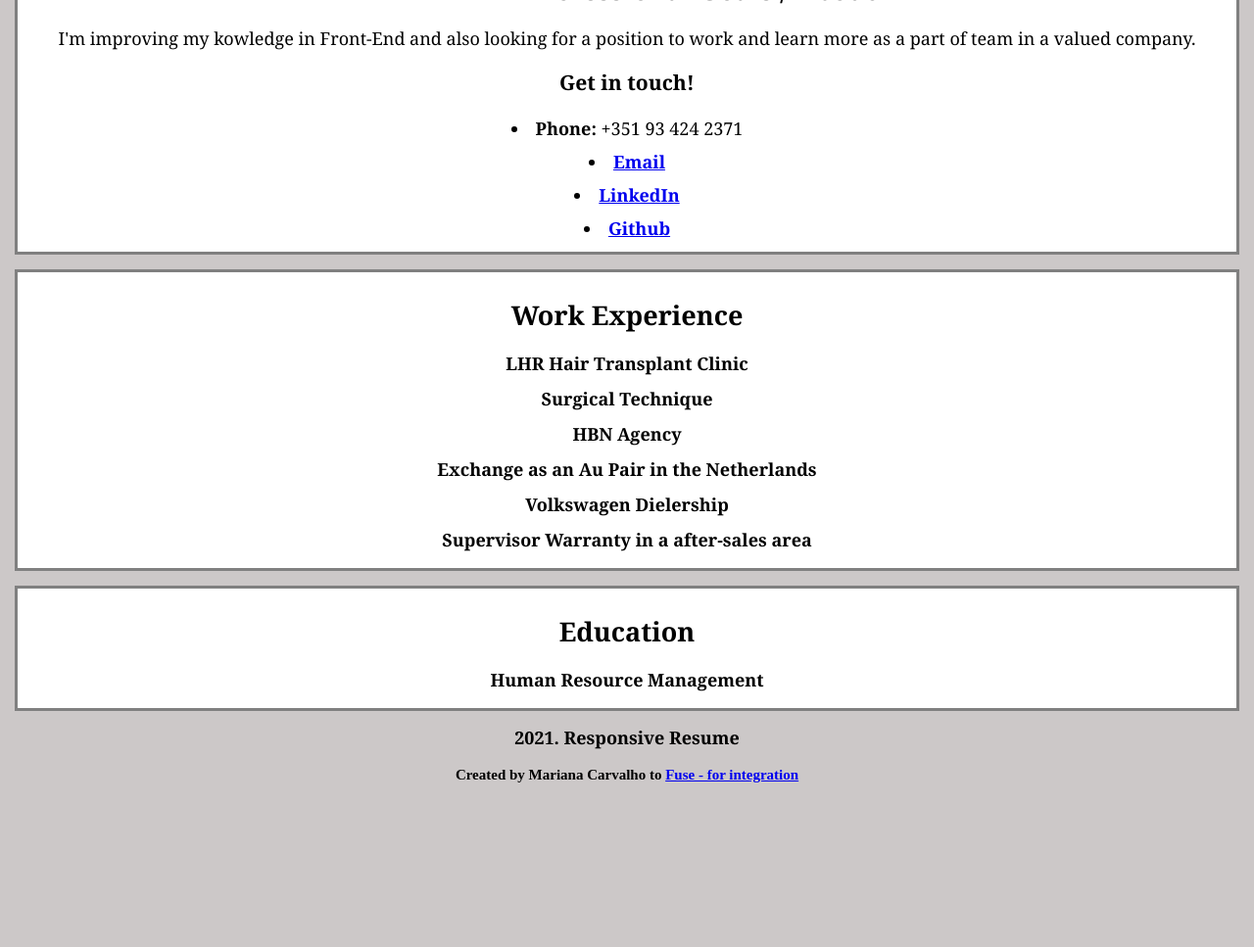
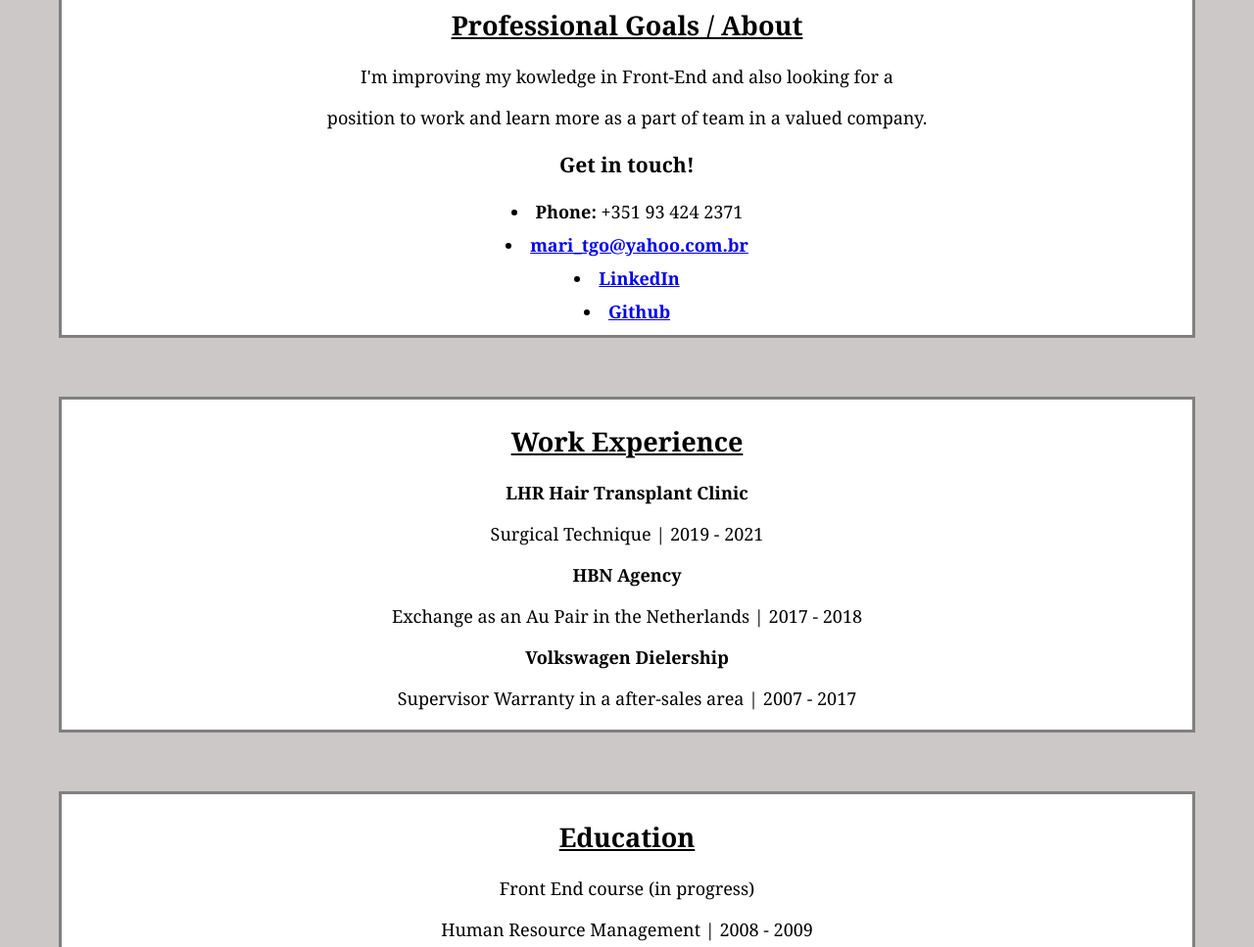
Before and after one commit to marianacarvalho-it/digitalresume, a plain HTML site: page index.html in a window 1280 px wide. Shown: the part 213-1180 px from the top of the page at 98% size. Before the commit the page ends 1044 px from the top, so only its background shows below. Drawn offline with Linux system fonts and the light colour scheme.

Commit message:
alteracao

```diff
--- a/index.html
+++ b/index.html
@@ -15,44 +15,48 @@
         <header>
         <img src="fileme.JPG"/>
         <h1 id="name">Mariana Carvalho</h1>
-        <h4>Intern Front-End Developer</h4>
+        <h4>Front-End Developer intern</h4>
         </header>
         <main>
             <div class="boxdemo">
-            <h2>Professional Goals / About</h2>
-            <p>I'm improving my kowledge in Front-End and also looking for
-            a position to work and learn more as a part of team in a valued company.</p>
+            <h2><u>Professional Goals / About</u></h2>
+            <p>I'm improving my kowledge in Front-End and also looking for a</p>
+            <p>position to work and learn more as a part of team in a valued company.</p>
             <h3>Get in touch!</h3>
             <!--arrumar esses links e colocar nome em negrito-->
             <nav>
                 <lu>
                 <li><b>Phone:</b> +351 93 424 2371</li>
-                <li><a href="/mari_tgo@yahoo.com.br"><b>Email</b</a></li>
-                <!--quero que apareça nome (nome está em negrito) + link, só está aparecendo link,
-                centralizar esse paragrafo-->
-                <li><a href="/https://www.linkedin.com/in/mariana-carvalho-376019175/"><b>LinkedIn</b></a></li>
-                <li><a href="/https://github.com/marianacarvalho-it"><b>Github</b></a></li>
-                <!--prefiro clicar na palavra e ser direcionada, do que aparecer o link todo na tela,
-                obs: link quebrado-->
+                <li><a href="mailto:mari_tgo@yahoo.com.br"><b>mari_tgo@yahoo.com.br</b></a></li>
+                <!--o a href é igual a descição para poder aparecer o email todo. Foi usado o mailto, para quando a pessoa clicar
+                no meu email será acionado o programa de envio de email que a pessoa tiver no pc-->
+                <li><a href="https://www.linkedin.com/in/mariana-carvalho-376019175/"target="_blank"><b>LinkedIn</b></a></li>
+                <li><a href="https://github.com/marianacarvalho-it"target="_blanket"><b>Github</b></a></li>
+                <!--target="_blank" significa que a page do link será aberta em outra aba-->
                 </lu>
             </div>
             <div class="boxdemo first">
-                <h2>Work Experience</h2>
+                <h2><u>Work Experience</u></h2>
                     <p><b>LHR Hair Transplant Clinic</b></p>
-                    <p>Surgical Technique</p>
+                    <p>Surgical Technique | 2019 - 2021</p>
                     <p><b>HBN Agency</b></p>
-                    <p>Exchange as an Au Pair in the Netherlands</p>
+                    <p>Exchange as an Au Pair in the Netherlands | 2017 - 2018</p>
                     <p><b>Volkswagen Dielership</b></p>
-                    <p>Supervisor Warranty in a after-sales area</p>
+                    <p>Supervisor Warranty in a after-sales area | 2007 - 2017</p>
             </div>
             <div class="boxdemo second">
-            <h2>Education</h2>
-                <p>Human Resource Management</p>
+            <h2><u>Education</u></h2>
+                <p>Front End course (in progress)</p>
+                <p>Human Resource Management | 2008 - 2009</p>
             </div>
         </main>
         <footer class="footer">
-        <p>2021. Responsive Resume</p>
-        <small class="credits">Created by Mariana Carvalho to <a href="https://www.fusecoding.org">Fuse - for integration</a></small>
+
+        <small class="credits"><p>2021 Responsive Resume</p>
+        <p>Created by Mariana Carvalho to <a href="https://www.fusecoding.org" target="blank">Fuse - Coding for integration</p></a></small>
+        <!--link ok, mas quero abri-lo em uma nova página
+        antes<p>Created by Mariana Carvalho to <a href="https://www.fusecoding.org">Fuse - Coding for integration</p></a></small>
+        -->
         </footer>
     </body>
 </html>
--- a/style.css
+++ b/style.css
@@ -40,22 +40,22 @@ aí a configuração no css vai ser: #main-menu { bla bla bla }
 
 .boxdemo {
   background-color: white;
-  padding: 2px; /*fica a voltad do content, distância da
-  frase do quadro e altura   do quadrado*/
+  padding: 2px; /*fica a volta do content, distância da
+  frase do quadro e altura do quadrado*/
   border: 3px solid grey;
-  margin: 15px; pink /*é a linha de fora do quadrado. Padding e margin
+  margin: 60px; /*é a linha de fora do quadrado. Padding e margin
 faz parte do layout da webpage*/
 }
 
 .first {
   background-color: white;
-  margin: 15px;
+  margin: 60px;
   border: 3px solid grey;
 }
 
 .second {
   background-color: white;
-  margin: 15px;
+  margin: 60px;
   border: 3px solid grey;
 }
 
@@ -83,7 +83,7 @@ h4 {
 p {
   font-family: Georgia, "Times New Roman", Times, serif;
   text-align: center;
-  line-height: 1.0;
+  line-height: 0, 1;
 }
 
 li {
@@ -96,14 +96,16 @@ img {
   width: 150px;
   height: 150px;
   float: left;
-  border-radius: 150px;
+  border-radius: 1300px;
   max-width: 175px;
   margin-top: 20px;
-  margin-left: 20px;
+  margin-left: 40px;
 }
 
 footer {
+  font-family: Georgia, "Times New Roman", Times, serif;
+  line-height: 0, 5;
+  font-size: 1rem;
+  text-align: center;
   margin-bottom: 30px;
-  font-size: 0,3rem;
-  text-align: center;
 }
```
